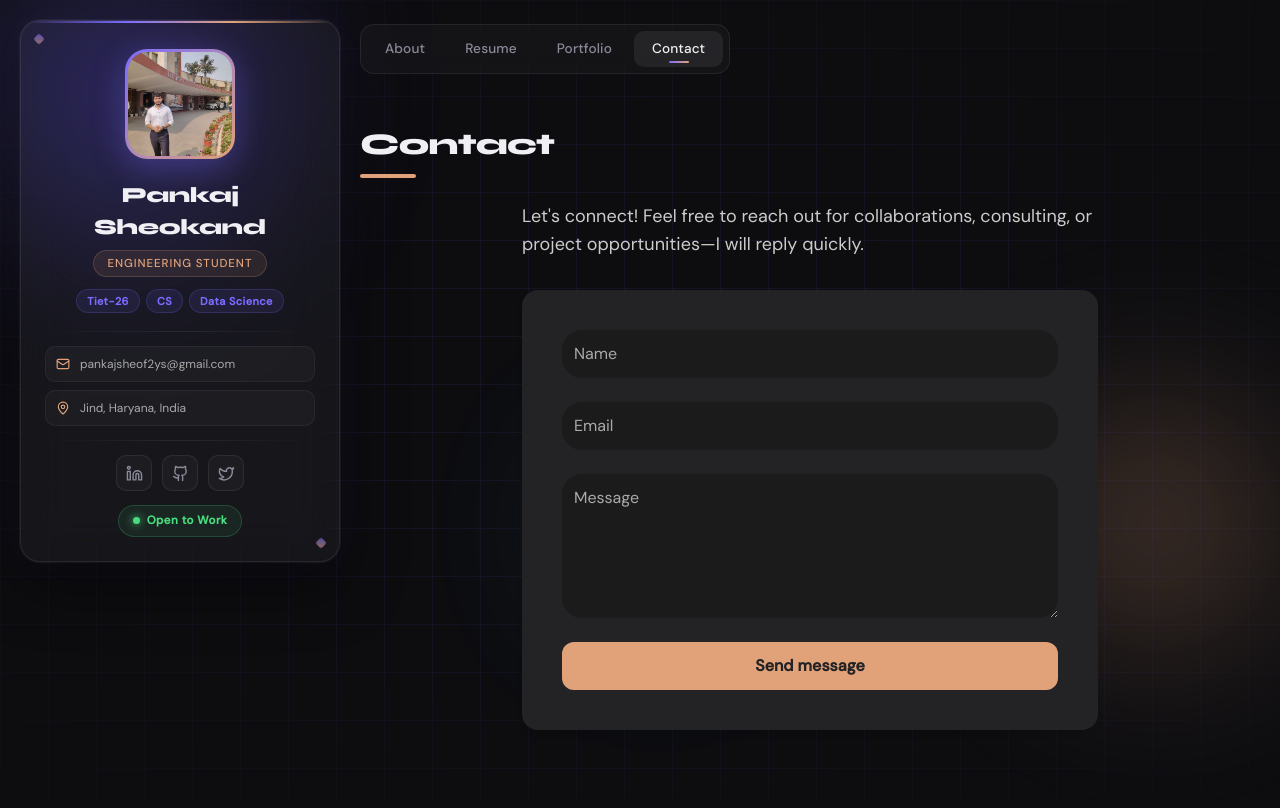
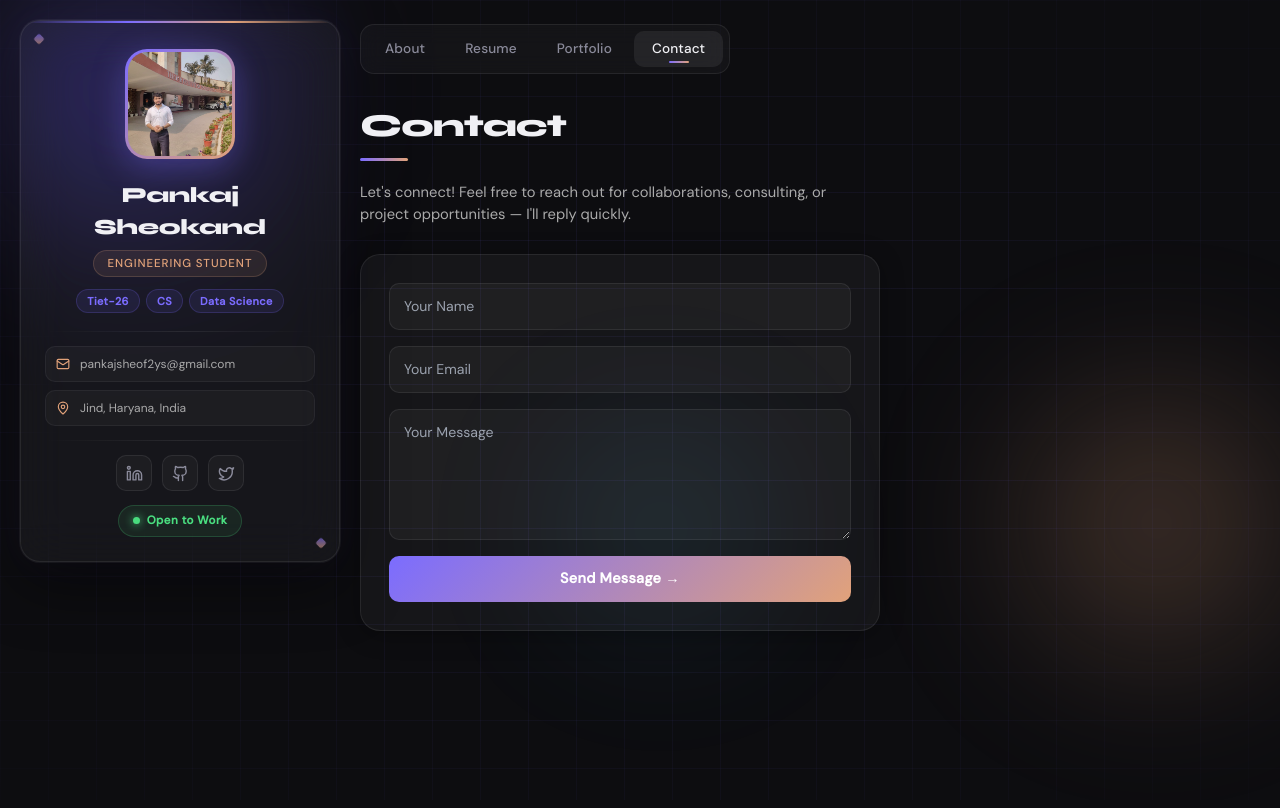
Before and after one commit to Pankaj1662005/myportfolio, a React (Vite) app: page /contact in a window 1280 px wide. Shown: the top 808 px of the page. Built offline with nearby package versions, Linux system fonts and the light colour scheme.

Commit message:
chnaged all pages

```diff
--- a/src/pages/Contact.tsx
+++ b/src/pages/Contact.tsx
@@ -1,46 +1,66 @@
 import React from "react";
+
+const inputStyle: React.CSSProperties = {
+  width: "100%",
+  padding: "12px 14px",
+  borderRadius: "10px",
+  background: "rgba(255,255,255,0.04)",
+  border: "1px solid rgba(255,255,255,0.08)",
+  color: "#f0f0f4",
+  fontSize: "0.88rem",
+  outline: "none",
+  transition: "border-color 0.2s, box-shadow 0.2s",
+};
 
 export default function Contact() {
   return (
-    <section className="mb-16 mt-6">
-      <h2 className="text-3xl font-extrabold tracking-tight mb-3">Contact</h2>
-      <div className="w-14 h-1 bg-[#e1a27a] mb-6 rounded-full" />
-      <div className="mb-8 max-w-xl text-lg text-[#cccccc] mx-auto">
-        Let's connect! Feel free to reach out for collaborations, consulting, or project opportunities—I will reply quickly.
-      </div>
+    <section style={{ marginBottom: "4rem" }}>
+      <h2 style={{ marginBottom: "8px" }}>Contact</h2>
+      <div style={{
+        width: "48px", height: "3px",
+        background: "linear-gradient(90deg, #7b6cff, #e1a27a)",
+        borderRadius: "2px", marginBottom: "20px"
+      }} />
 
-      {/* Formspree Form */}
+      <p style={{ color: "#aaa", marginBottom: "28px", fontSize: "0.92rem", maxWidth: "480px" }}>
+        Let's connect! Feel free to reach out for collaborations, consulting, or project opportunities — I'll reply quickly.
+      </p>
+
       <form
         action="https://formspree.io/f/xeognrnj"
         method="POST"
-        className="max-w-xl bg-[#232325] p-10 rounded-2xl shadow-md mx-auto flex flex-col gap-6"
+        className="glass-card"
+        style={{ maxWidth: "520px", padding: "28px", display: "flex", flexDirection: "column", gap: "16px" }}
       >
-        <input
-          type="text"
-          name="name"
-          placeholder="Name"
-          required
-          className="rounded-lg p-3 bg-[#1b1b1c] border-none text-white placeholder:text-[#aaaaaa] focus:ring-2 focus:ring-[#e1a27a]"
+        <input type="text" name="name" placeholder="Your Name" required style={inputStyle}
+          onFocus={e => { e.target.style.borderColor = "rgba(123,108,255,0.5)"; e.target.style.boxShadow = "0 0 0 3px rgba(123,108,255,0.1)"; }}
+          onBlur={e => { e.target.style.borderColor = "rgba(255,255,255,0.08)"; e.target.style.boxShadow = "none"; }}
         />
-        <input
-          type="email"
-          name="email"
-          placeholder="Email"
-          required
-          className="rounded-lg p-3 bg-[#1b1b1c] border-none text-white placeholder:text-[#aaaaaa] focus:ring-2 focus:ring-[#e1a27a]"
+        <input type="email" name="email" placeholder="Your Email" required style={inputStyle}
+          onFocus={e => { e.target.style.borderColor = "rgba(123,108,255,0.5)"; e.target.style.boxShadow = "0 0 0 3px rgba(123,108,255,0.1)"; }}
+          onBlur={e => { e.target.style.borderColor = "rgba(255,255,255,0.08)"; e.target.style.boxShadow = "none"; }}
         />
-        <textarea
-          name="message"
-          placeholder="Message"
-          required
-          rows={5}
-          className="rounded-lg p-3 bg-[#1b1b1c] border-none text-white placeholder:text-[#aaaaaa] focus:ring-2 focus:ring-[#e1a27a]"
+        <textarea name="message" placeholder="Your Message" required rows={5}
+          style={{ ...inputStyle, resize: "vertical" }}
+          onFocus={e => { e.currentTarget.style.borderColor = "rgba(123,108,255,0.5)"; e.currentTarget.style.boxShadow = "0 0 0 3px rgba(123,108,255,0.1)"; }}
+          onBlur={e => { e.currentTarget.style.borderColor = "rgba(255,255,255,0.08)"; e.currentTarget.style.boxShadow = "none"; }}
         />
-        <button
-          type="submit"
-          className="rounded-xl bg-[#e1a27a] text-[#232325] font-bold py-3 hover:bg-[#cf8b5e] transition-colors duration-150"
+        <button type="submit" style={{
+          padding: "12px",
+          borderRadius: "10px",
+          border: "none",
+          background: "linear-gradient(135deg, #7b6cff, #e1a27a)",
+          color: "#fff",
+          fontWeight: 700,
+          fontSize: "0.9rem",
+          cursor: "pointer",
+          transition: "opacity 0.2s, transform 0.2s",
+          letterSpacing: "0.02em",
+        }}
+          onMouseOver={e => { e.currentTarget.style.opacity = "0.88"; e.currentTarget.style.transform = "translateY(-1px)"; }}
+          onMouseOut={e => { e.currentTarget.style.opacity = "1"; e.currentTarget.style.transform = "translateY(0)"; }}
         >
-          Send message
+          Send Message →
         </button>
       </form>
     </section>
```
